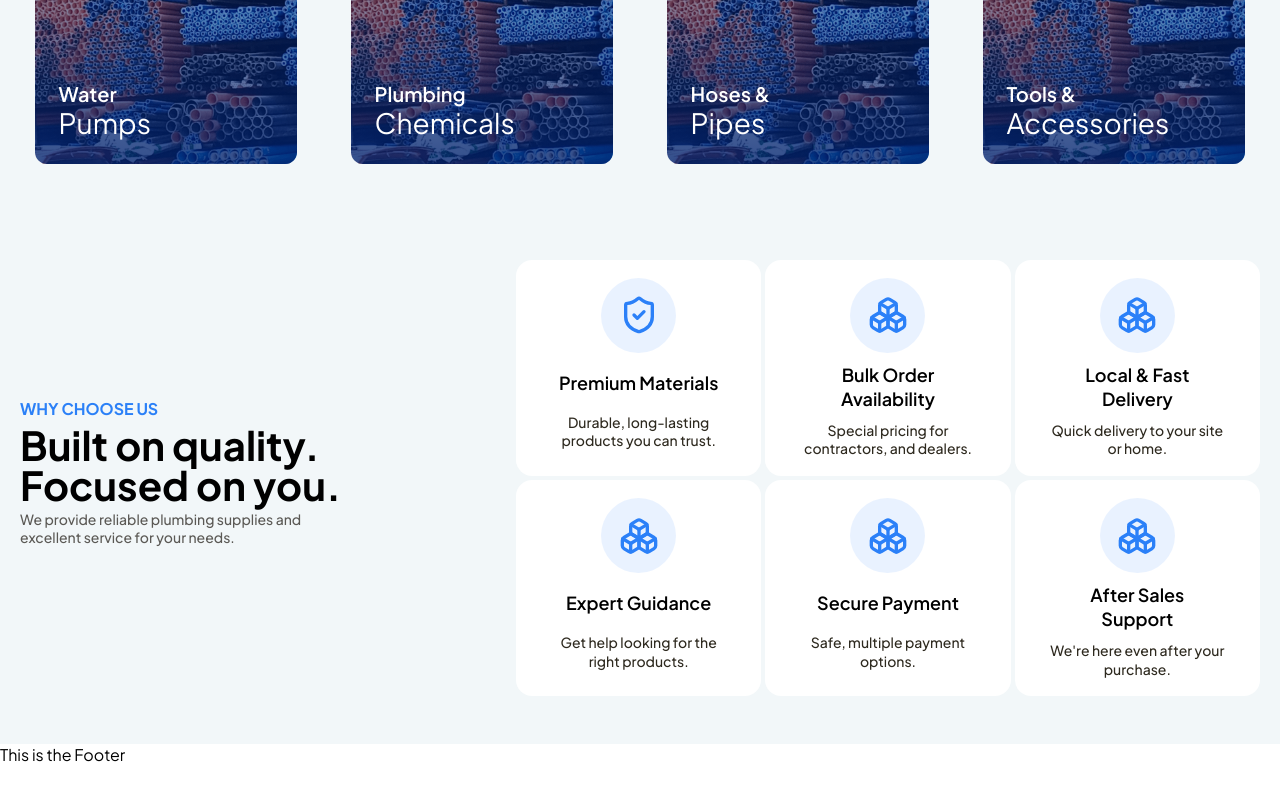
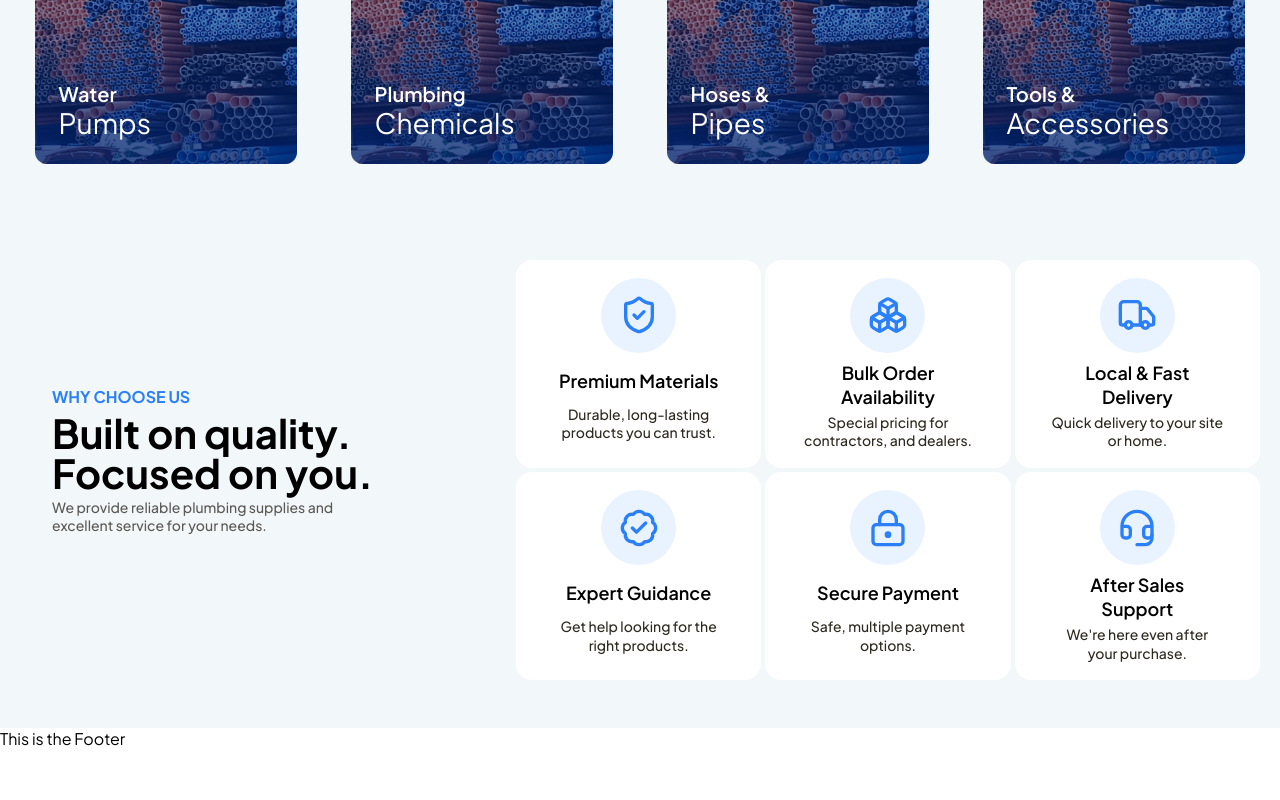
Before and after one commit to TaylorOkis/co_victrust_GC, a website built with Vite: page index.html in a window 1280 px wide. Shown: the part 1823-2623 px from the top of the page. Built offline with nearby package versions, Linux system fonts and the light colour scheme.

Commit message:
Update trust section style

```diff
--- a/src/main.js
+++ b/src/main.js
@@ -8,6 +8,8 @@ import {
   Truck,
   Clock4,
   Boxes,
+  BadgeCheck,
+  LockKeyhole,
 } from "lucide";
 
 document.querySelector("#app").innerHTML = `
@@ -199,7 +201,7 @@ document.querySelector("#app").innerHTML = `
 
         <div class="trust__item">
           <div class="trust__item-logo-container">
-            <i data-lucide="boxes" class="trust__item-logo"></i>
+            <i data-lucide="truck" class="trust__item-logo"></i>
           </div>
           <span class="trust__item-title">Local & Fast Delivery</span>
           <span class="trust__item-description">Quick delivery to your site or home.</span>
@@ -207,7 +209,7 @@ document.querySelector("#app").innerHTML = `
 
         <div class="trust__item">
           <div class="trust__item-logo-container">
-            <i data-lucide="boxes" class="trust__item-logo"></i>
+            <i data-lucide="badge-check" class="trust__item-logo"></i>
           </div>
           <span class="trust__item-title">Expert Guidance</span>
           <span class="trust__item-description">Get help looking for the right products.</span>
@@ -215,7 +217,7 @@ document.querySelector("#app").innerHTML = `
 
         <div class="trust__item">
           <div class="trust__item-logo-container">
-            <i data-lucide="boxes" class="trust__item-logo"></i>
+            <i data-lucide="lock-keyhole" class="trust__item-logo"></i>
           </div>
           <span class="trust__item-title">Secure Payment</span>
           <span class="trust__item-description">Safe, multiple payment options.</span>
@@ -223,7 +225,7 @@ document.querySelector("#app").innerHTML = `
 
         <div class="trust__item">
           <div class="trust__item-logo-container">
-            <i data-lucide="boxes" class="trust__item-logo"></i>
+            <i data-lucide="headset" class="trust__item-logo"></i>
           </div>
           <span class="trust__item-title">After Sales Support</span>
           <span class="trust__item-description">We're here even after your purchase.</span>
@@ -243,5 +245,7 @@ createIcons({
     Truck,
     Clock4,
     Boxes,
+    BadgeCheck,
+    LockKeyhole,
   },
 });
--- a/src/style.css
+++ b/src/style.css
@@ -552,7 +552,7 @@ img {
     }
   }
 
-  @media (min-width: calc(1024 / 16 * 1rem)) {
+  @media (min-width: calc(1000 / 16 * 1rem)) {
     .category__description {
       margin-block-end: 72px;
     }
@@ -576,7 +576,7 @@ img {
     align-self: center;
     display: grid;
     gap: 5px;
-    margin-block-end: 16px;
+    margin-block-end: 24px;
 
     > span {
       display: block;
@@ -597,10 +597,13 @@ img {
       font-weight: 500;
     }
 
+    @media (min-width: calc(1000 / 16 * 1rem)) {
+      padding-inline-start: 32px;
+    }
+
     @media (max-width: calc(1000 / 16 * 1rem)) {
       justify-items: center;
       text-align: center;
-      padding-inline-start: 32px;
     }
   }
 
@@ -622,7 +625,6 @@ img {
   .trust__item {
     display: grid;
     justify-items: center;
-    gap: 10px;
     text-align: center;
     padding-block: 18px;
     width: 80%;
@@ -641,6 +643,7 @@ img {
     border-radius: 50%;
     display: grid;
     place-items: center;
+    margin-block-end: 8px;
 
     &::before {
       content: "";
@@ -663,10 +666,11 @@ img {
     font-size: var(--fs-18);
     font-weight: 600;
     max-width: 13ch;
+    margin-block-end: 4px;
   }
 
   .trust__item-description {
-    max-width: 18ch;
+    max-width: 17ch;
     font-size: var(--fs-14);
     color: var(--neutral-04);
     opacity: 0.9;
```
